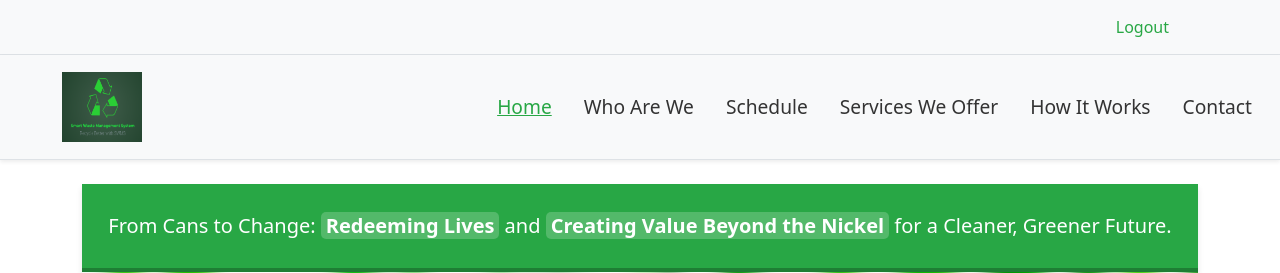
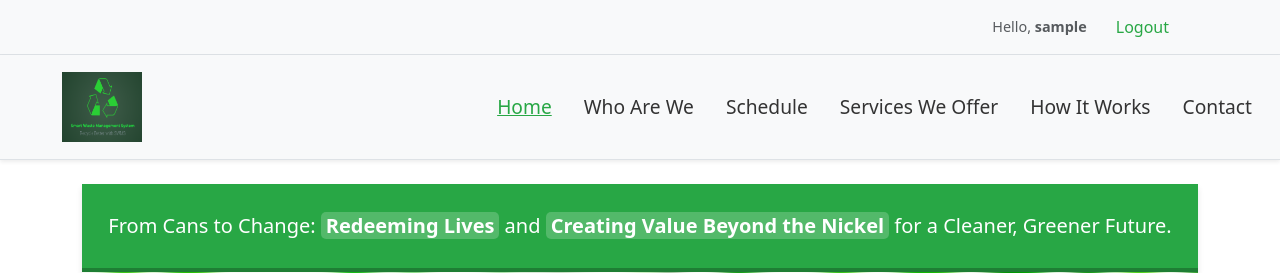
Before and after one commit to NinaadSawant23/smartWasteManagementSystem, a Django app: page / in a window 1280 px wide. Shown: the top 273 px of the page. Run offline with Django 5.2, Linux system fonts and the light colour scheme; the visitor is signed in with stand-in values (Sample User, id 1).

Commit message:
Register: Backend and  Hello message

```diff
--- a/homepage/templates/base.html
+++ b/homepage/templates/base.html
@@ -111,6 +111,7 @@
       <header class="top-bar">
         <div class="container d-flex justify-content-end align-items-center">
           {% if user.is_authenticated %}
+          <span class="me-3 text-muted">Hello, <strong>{{ user.username }}</strong></span>
           <form method="POST" action="{% url 'logout' %}">
             {% csrf_token %}
             <button
```
